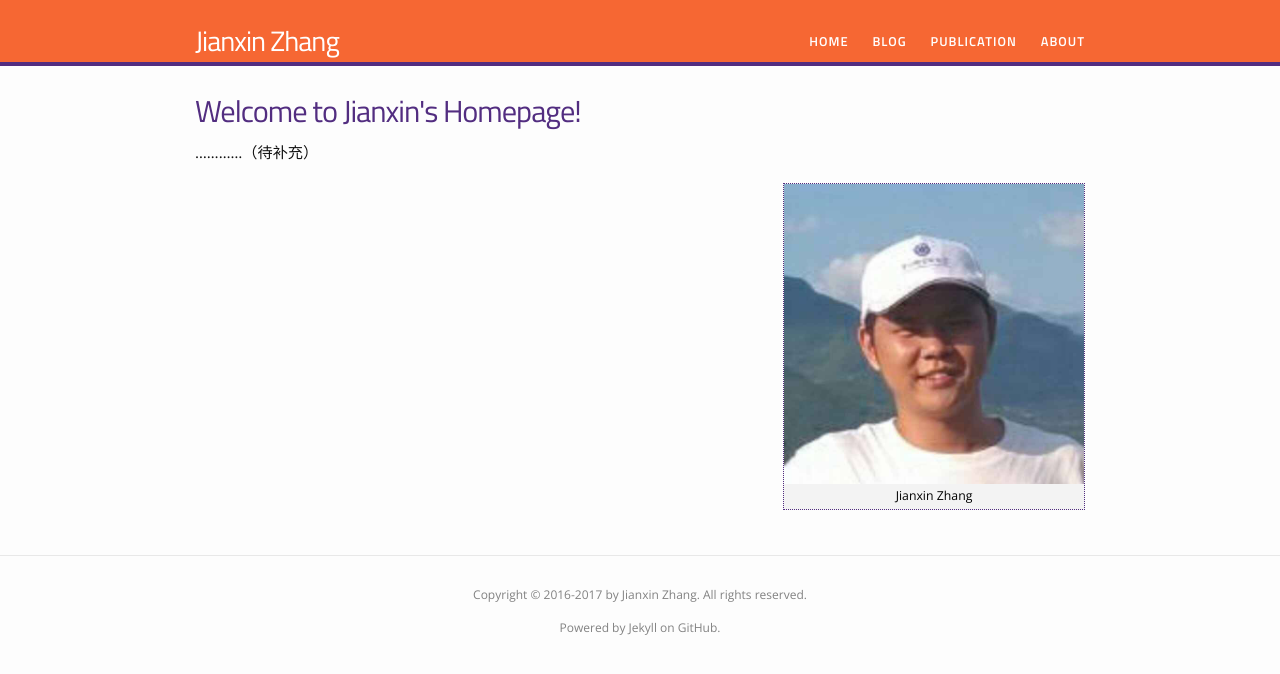
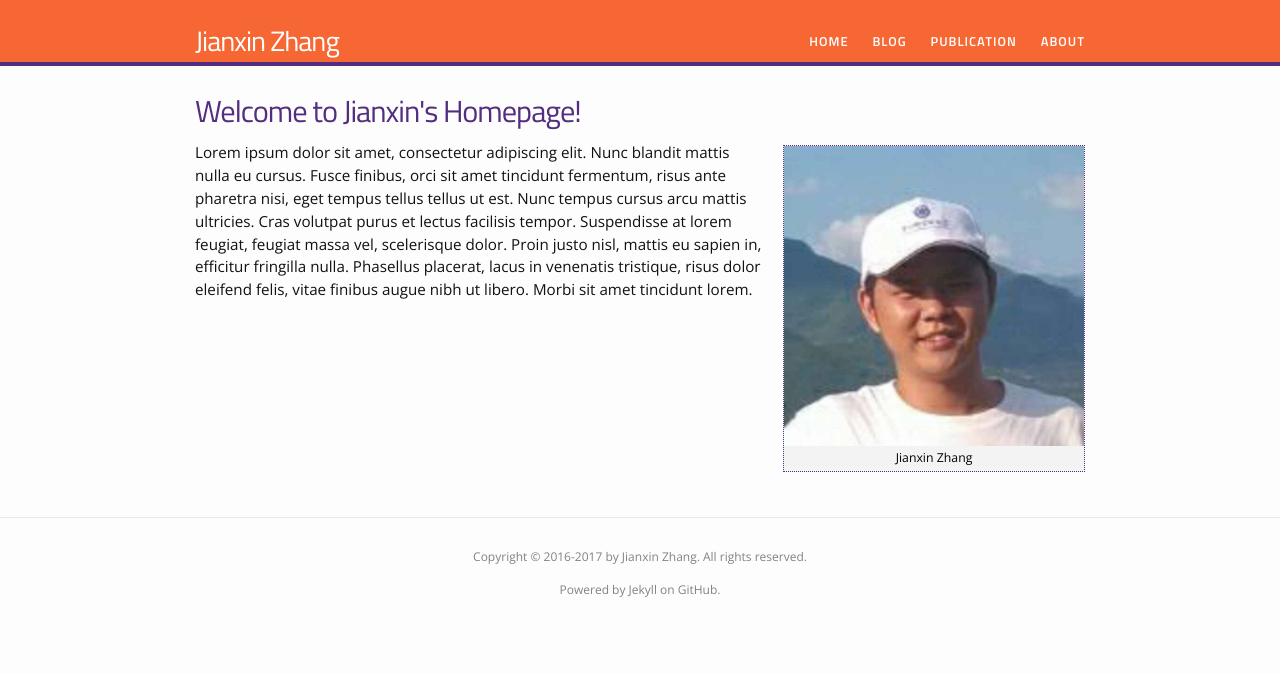
Before and after one commit to 0ZJX0/0ZJX0.github.io, a Jekyll site: the page built from index.html, in a window 1280 px wide. Shown: the top 674 px of the page. Built offline with Jekyll 4.4.1, drawn with Linux system fonts in a browser that asks for light colours.

Commit message:
Update index.html

```diff
--- a/index.html
+++ b/index.html
@@ -6,8 +6,12 @@
 
 <h1>Welcome to Jianxin's Homepage!</h1>
 
-<p>…………（待补充）</p>
-
 {% include image.html url="/images/Jianxin.JPG" caption="Jianxin Zhang" width=300 align="right" %}
 
+Lorem ipsum dolor sit amet, consectetur adipiscing elit. Nunc blandit mattis nulla eu cursus. Fusce finibus, orci sit amet tincidunt fermentum, risus ante pharetra nisi, eget tempus tellus tellus ut est. Nunc tempus cursus arcu mattis ultricies. Cras volutpat purus et lectus facilisis tempor. Suspendisse at lorem feugiat, feugiat massa vel, scelerisque dolor. Proin justo nisl, mattis eu sapien in, efficitur fringilla nulla. Phasellus placerat, lacus in venenatis tristique, risus dolor eleifend felis, vitae finibus augue nibh ut libero. Morbi sit amet tincidunt lorem.
+
+<!--<p>…………（待补充）</p>
+
+{% include image.html url="/images/Jianxin.JPG" caption="Jianxin Zhang" width=300 align="right" %} -->
+
 </div>
```
